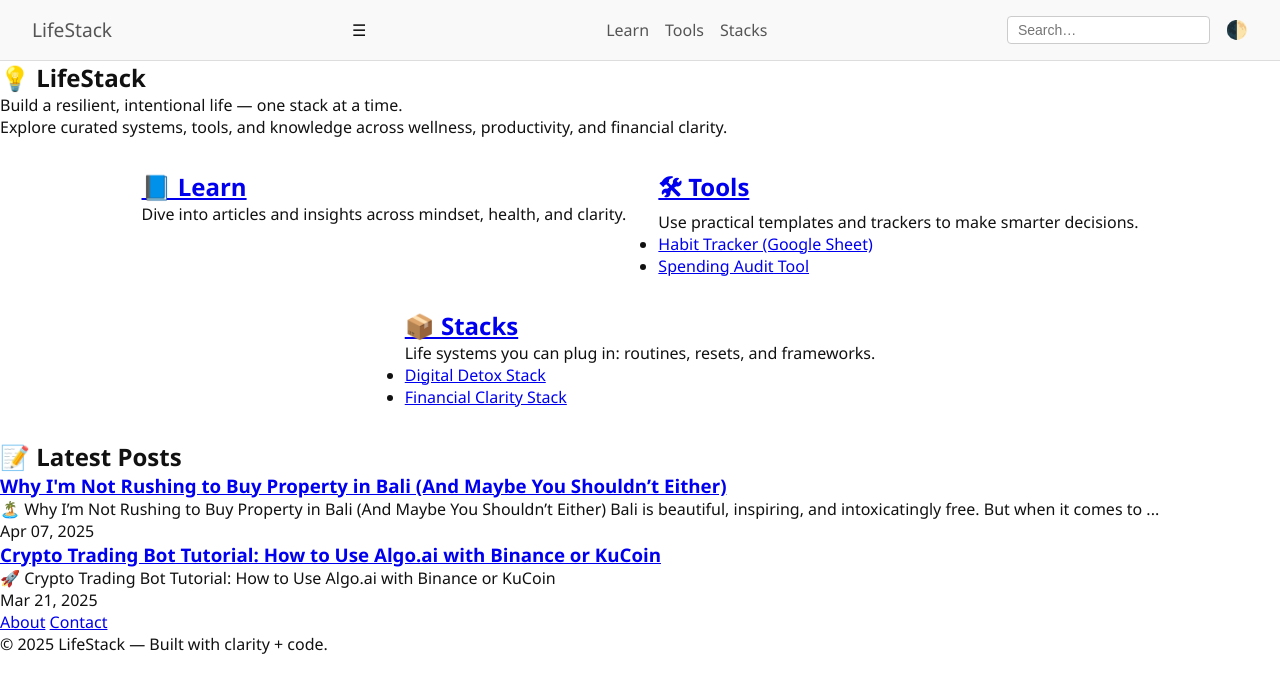
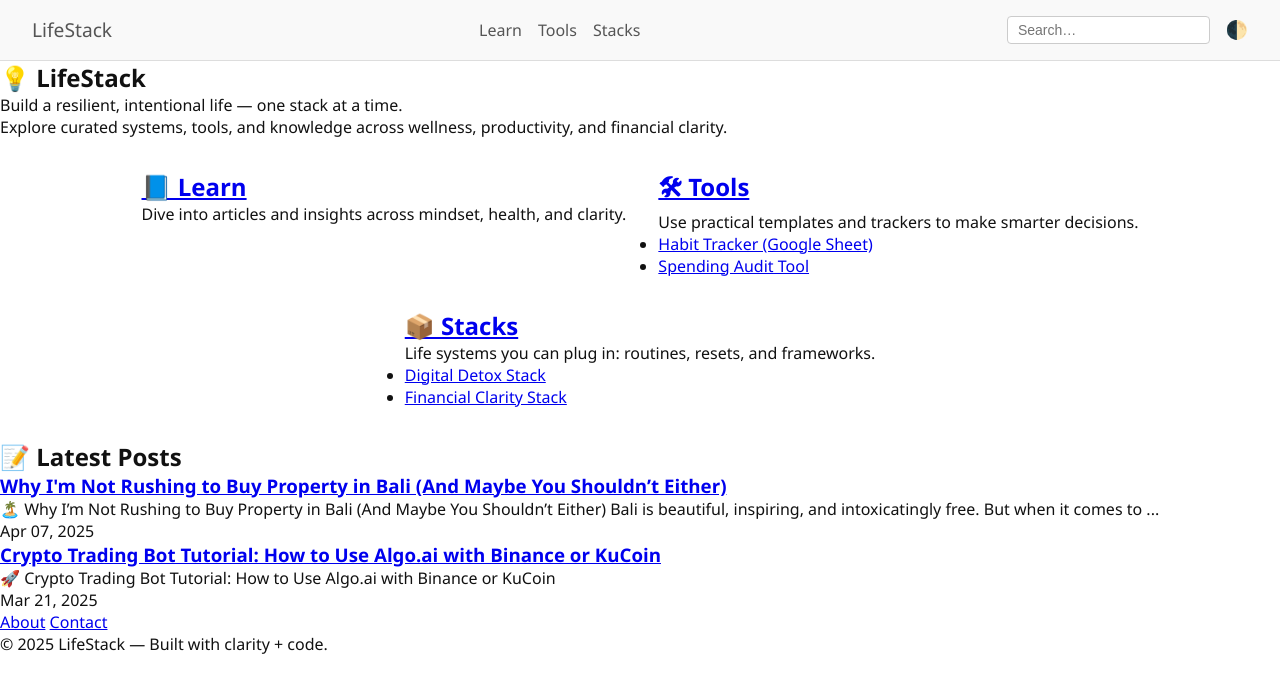
Before and after one commit to skelleng/lifeStack, a Jekyll site: the page built from index.html, in a window 1280 px wide. Shown: the top 693 px of the page. Built offline with Jekyll 4.4.1, drawn with Linux system fonts in a browser that asks for light colours.

Commit message:
Update nav.html

```diff
--- a/_includes/nav.html
+++ b/_includes/nav.html
@@ -1,31 +1,45 @@
 <nav class="navbar">
   <div class="nav-left">
-    <a href="{{ '/' | relative_url }}" class="logo">LifeStack</a>
+    <a href="{{ '/' | relative_url }}">LifeStack</a>
   </div>
 
-  <div class="nav-toggle" onclick="toggleMenu()">☰</div>
-
-  <div class="nav-center nav-menu" id="navMenu">
-    <a href="{{ '/learn/' | relative_url }}">Learn</a>
-    <a href="{{ '/tools/' | relative_url }}">Tools</a>
-    <a href="{{ '/stacks/' | relative_url }}">Stacks</a>
+  <!-- Hamburger Icon -->
+  <div class="hamburger" onclick="toggleMenu()">
+    <span></span>
+    <span></span>
+    <span></span>
   </div>
 
+  <!-- Center Nav for Desktop -->
+  <div class="nav-center">
+    <a href="{{ '/learn/' | relative_url }}" class="{% if page.url contains '/learn/' %}active{% endif %}">Learn</a>
+    <a href="{{ '/tools/' | relative_url }}" class="{% if page.url contains '/tools/' %}active{% endif %}">Tools</a>
+    <a href="{{ '/stacks/' | relative_url }}" class="{% if page.url contains '/stacks/' %}active{% endif %}">Stacks</a>
+  </div>
+
+  <!-- Right Side -->
   <div class="nav-right">
     <input type="text" id="searchBox" placeholder="Search…" />
     <button onclick="toggleTheme()" id="themeToggle">🌓</button>
   </div>
 </nav>
 
+<!-- Mobile Dropdown -->
+<div class="mobile-nav" id="mobileNav">
+  <a href="{{ '/learn/' | relative_url }}">Learn</a>
+  <a href="{{ '/tools/' | relative_url }}">Tools</a>
+  <a href="{{ '/stacks/' | relative_url }}">Stacks</a>
+</div>
+
+<!-- Search Results Dropdown -->
+<div id="searchResults" style="position: absolute; background: #fff; color: #000; font-size: 14px; padding: 0.5rem 1rem; display: none; border: 1px solid #ccc; border-radius: 4px; max-width: 300px; margin-left: auto; margin-right: 2rem; z-index: 1001;"></div>
+
+<!-- Script -->
 <script>
   function toggleTheme() {
     const body = document.body;
     const isDark = body.classList.toggle('dark');
     localStorage.setItem('theme', isDark ? 'dark' : 'light');
-  }
-
-  function toggleMenu() {
-    document.getElementById('navMenu').classList.toggle('open');
   }
 
   const storedTheme = localStorage.getItem('theme');
@@ -35,4 +49,35 @@
     const prefersDark = window.matchMedia('(prefers-color-scheme: dark)').matches;
     if (prefersDark) document.body.classList.add('dark');
   }
+
+  // Hamburger toggle
+  function toggleMenu() {
+    const nav = document.getElementById("mobileNav");
+    nav.style.display = nav.style.display === "flex" ? "none" : "flex";
+  }
+
+  // Search filtering
+  const searchBox = document.getElementById("searchBox");
+  const results = document.getElementById("searchResults");
+  let posts = [];
+
+  async function fetchPosts() {
+    const res = await fetch('{{ "/search.json" | relative_url }}');
+    posts = await res.json();
+  }
+  fetchPosts();
+
+  searchBox.addEventListener("input", function () {
+    const query = this.value.toLowerCase();
+    if (query.length < 2) {
+      results.style.display = "none";
+      return;
+    }
+
+    const matches = posts.filter(post => post.title.toLowerCase().includes(query));
+    results.innerHTML = matches.map(post =>
+      `<div><a href="${post.url}" style="color:#0077cc;">${post.title}</a></div>`
+    ).join('');
+    results.style.display = matches.length ? "block" : "none";
+  });
 </script>
```
